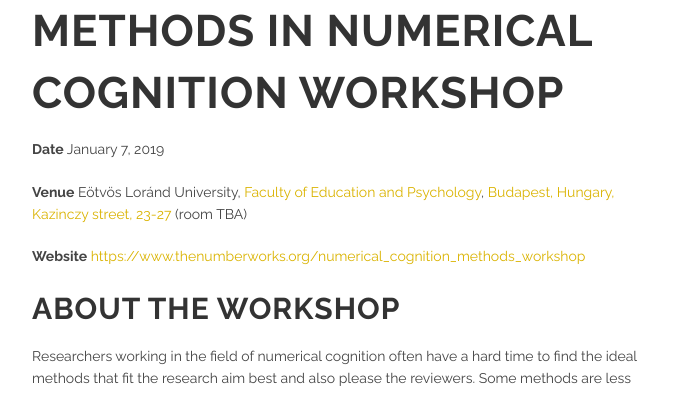
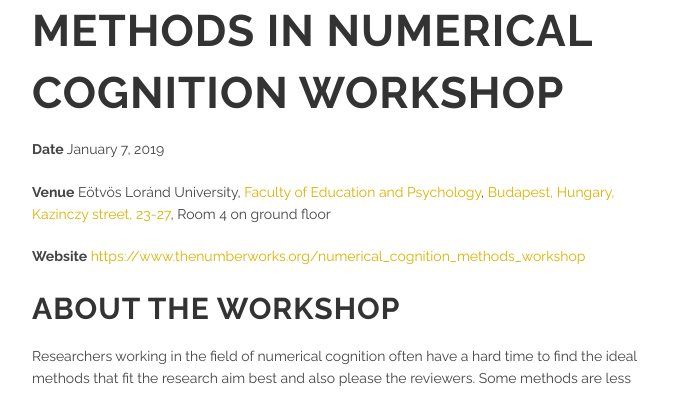
Before and after one commit to theNumberWorks/numberworks_website, a Jekyll site: the page built from numerical_cognition_methods_workshop.md, in a window 1280 px wide. Shown: the top 393 px of the page, without its empty margins (63-749 px from the left). Built offline with Jekyll 4.4.1, drawn with Linux system fonts in a browser that asks for light colours.

Commit message:
workshop: room

```diff
--- a/numerical_cognition_methods_workshop.md
+++ b/numerical_cognition_methods_workshop.md
@@ -7,7 +7,7 @@ title: Methods in Numerical Cognition Workshop
 
 __Date__ January 7, 2019
 
-__Venue__ Eötvös Loránd University, [Faculty of Education and Psychology](https://www.ppk.elte.hu/en), [Budapest, Hungary, Kazinczy street, 23-27](https://www.google.hu/maps/place/E%C3%B6tv%C3%B6s+Lor%C3%A1nd+University+Faculty+of+Education+and+Psychology/@47.4974725,19.0570867,15.36z/data=!4m5!3m4!1s0x0:0x1e0c4e20afde6337!8m2!3d47.4982569!4d19.0626694) (room TBA)
+__Venue__ Eötvös Loránd University, [Faculty of Education and Psychology](https://www.ppk.elte.hu/en), [Budapest, Hungary, Kazinczy street, 23-27](https://www.google.hu/maps/place/E%C3%B6tv%C3%B6s+Lor%C3%A1nd+University+Faculty+of+Education+and+Psychology/@47.4974725,19.0570867,15.36z/data=!4m5!3m4!1s0x0:0x1e0c4e20afde6337!8m2!3d47.4982569!4d19.0626694), Room 4 on ground floor
 
 __Website__ [https://www.thenumberworks.org/numerical_cognition_methods_workshop](https://www.thenumberworks.org/numerical_cognition_methods_workshop)
 
```
